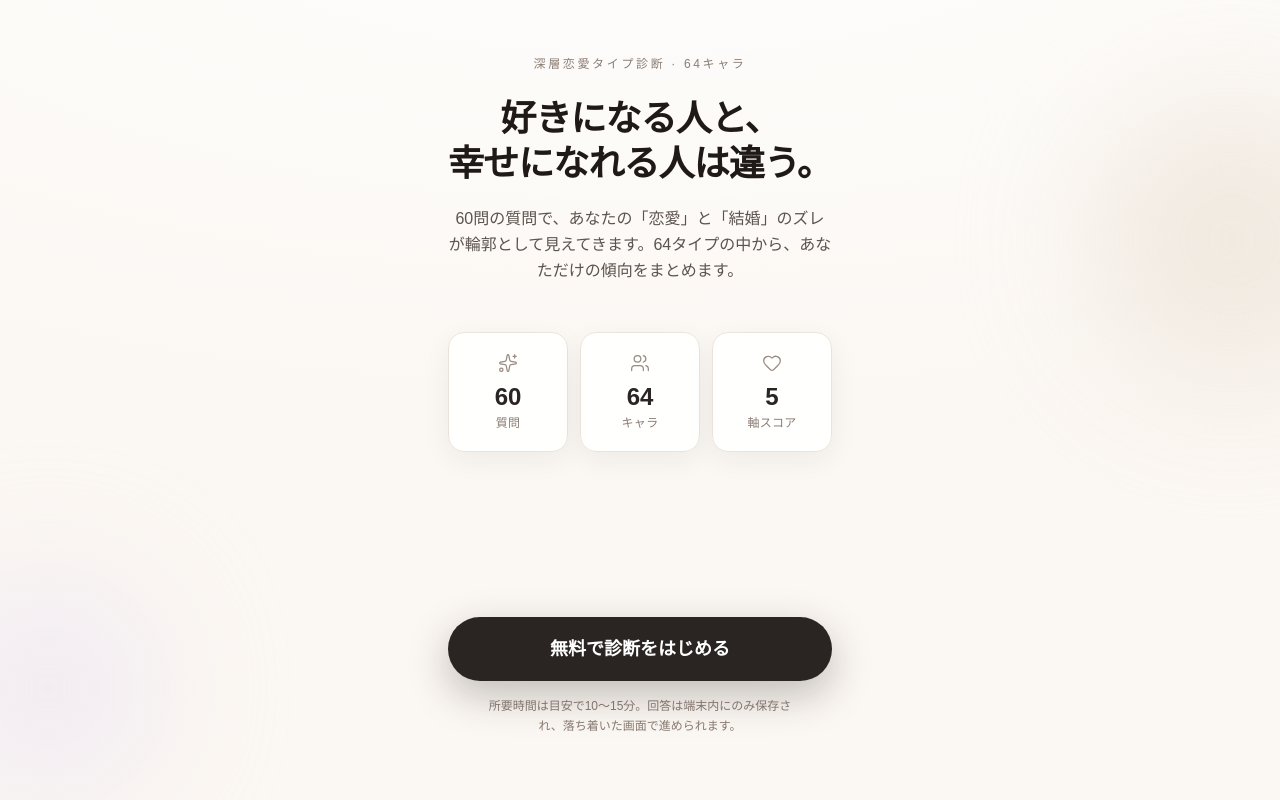
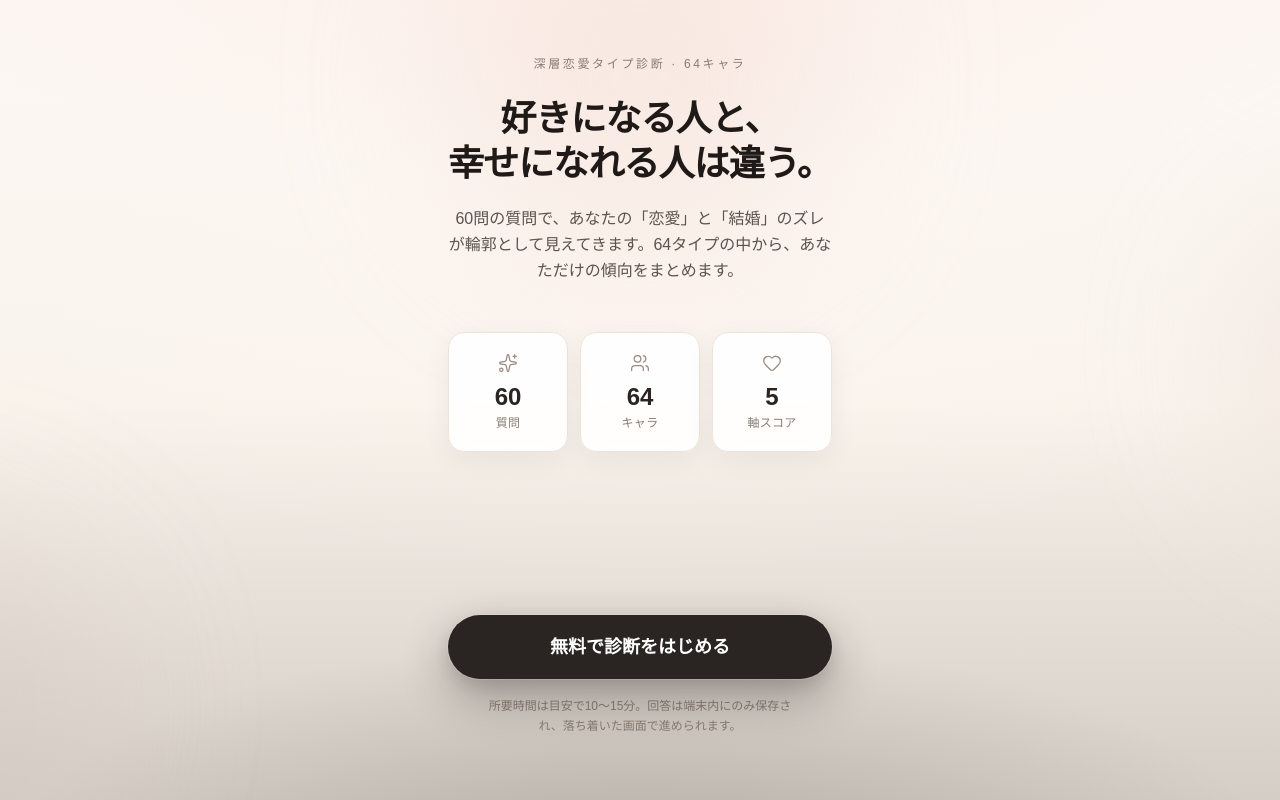
Before and after one commit to taiti-creator/love-project, a Next.js app: page / in a window 1280 px wide. Built offline with nearby package versions, Linux system fonts and the light colour scheme.

Commit message:
improve lp background

```diff
--- a/app/page.tsx
+++ b/app/page.tsx
@@ -18,15 +18,46 @@ const fadeUp = {
 
 export default function Page() {
   return (
-    <main className="relative min-h-screen overflow-hidden bg-[#fbf7f2] text-[#2a2522]">
+    <main className="relative isolate min-h-screen overflow-hidden bg-[#f6f0ea] text-[#2a2522]">
+      {/* ベース：ベージュ〜クリームの縦グラデ（白飛びしにくい） */}
       <div
-        className="pointer-events-none absolute inset-0 bg-[radial-gradient(ellipse_120%_80%_at_50%_-20%,rgba(255,255,255,0.85),transparent)]"
+        className="pointer-events-none absolute inset-0 bg-gradient-to-b from-[#fdf8f5] via-[#f9f3ec] to-[#ebe4db]"
         aria-hidden
       />
-      <div className="pointer-events-none absolute -right-24 top-24 h-72 w-72 rounded-full bg-[#efe6dc] blur-3xl opacity-80" />
-      <div className="pointer-events-none absolute -left-16 bottom-0 h-56 w-56 rounded-full bg-[#e8e0f4] blur-3xl opacity-50" />
+      {/* 上部：淡いピンクベージュの灯り（深夜の一室・柔らかい照明） */}
+      <div
+        className="pointer-events-none absolute inset-0 bg-[radial-gradient(ellipse_115%_60%_at_50%_-12%,rgba(250,228,218,0.5),transparent_58%)]"
+        aria-hidden
+      />
+      {/* 中央：わずかに肌色寄りのハイライト */}
+      <div
+        className="pointer-events-none absolute inset-0 bg-[radial-gradient(ellipse_80%_55%_at_50%_38%,rgba(255,248,242,0.35),transparent_65%)]"
+        aria-hidden
+      />
+      {/* 下部：薄いブラウン／黒の余韻（床寄りの影・落ち着き） */}
+      <div
+        className="pointer-events-none absolute inset-0 bg-gradient-to-b from-transparent via-transparent to-[rgba(32,26,22,0.11)]"
+        aria-hidden
+      />
+      <div
+        className="pointer-events-none absolute inset-0 bg-[radial-gradient(ellipse_95%_55%_at_50%_108%,rgba(24,18,14,0.16),transparent_52%)]"
+        aria-hidden
+      />
+      {/* 丸いぼかし装飾（控えめ・安心感のあるトーン） */}
+      <div
+        className="pointer-events-none absolute -top-24 left-1/2 h-[min(22rem,78vw)] w-[min(24rem,88vw)] -translate-x-1/2 rounded-full bg-[#f3d8ce] blur-[72px] opacity-[0.42] sm:blur-[88px] sm:opacity-[0.38]"
+        aria-hidden
+      />
+      <div
+        className="pointer-events-none absolute -right-[20%] top-[26%] h-56 w-56 rounded-full bg-[#e8ddd4] blur-[64px] opacity-55 sm:h-72 sm:w-72 sm:blur-[80px]"
+        aria-hidden
+      />
+      <div
+        className="pointer-events-none absolute -bottom-[8%] -left-[18%] h-72 w-72 rounded-full bg-[#cfc4bc] blur-[90px] opacity-35 sm:h-80 sm:w-80"
+        aria-hidden
+      />
 
-      <div className="relative mx-auto flex min-h-screen max-w-lg flex-col px-5 pb-12 pt-10 sm:px-6 sm:pb-16 sm:pt-14">
+      <div className="relative z-10 mx-auto flex min-h-screen max-w-lg flex-col px-5 pb-12 pt-10 sm:px-6 sm:pb-16 sm:pt-14">
         <motion.header
           className="text-center"
           variants={heroContainer}
@@ -89,7 +120,7 @@ export default function Page() {
         >
           <Link
             href="/diagnosis"
-            className="group relative w-full max-w-sm overflow-hidden rounded-full bg-[#2a2522] px-8 py-4 text-center text-base font-semibold text-white shadow-[0_14px_40px_rgba(42,37,34,0.28)] transition hover:shadow-[0_18px_48px_rgba(42,37,34,0.34)] active:scale-[0.99] sm:py-[1.125rem] sm:text-lg"
+            className="group relative w-full max-w-sm -translate-y-0.5 overflow-hidden rounded-full bg-[#2a2522] px-8 py-4 text-center text-base font-semibold text-white shadow-[0_18px_48px_rgba(28,22,18,0.32),0_6px_16px_rgba(42,37,34,0.12)] ring-1 ring-white/15 transition hover:-translate-y-1 hover:shadow-[0_22px_56px_rgba(28,22,18,0.38),0_8px_20px_rgba(42,37,34,0.14)] active:translate-y-0 active:scale-[0.99] sm:py-[1.125rem] sm:text-lg"
           >
             <span className="relative z-10">無料で診断をはじめる</span>
             <span className="absolute inset-0 bg-gradient-to-r from-transparent via-white/12 to-transparent opacity-0 transition group-hover:opacity-100" />
```
